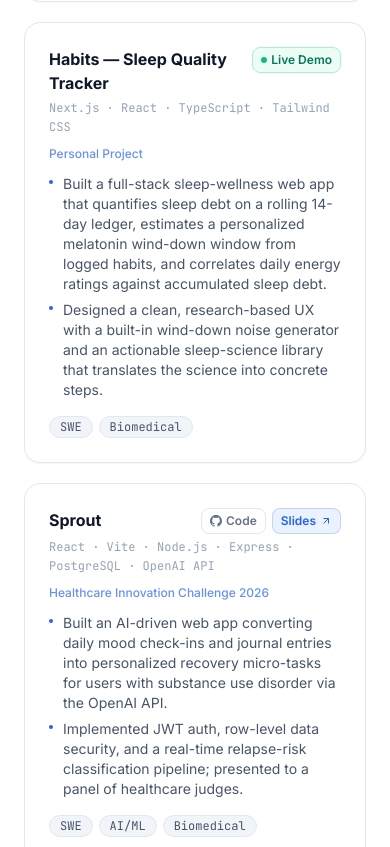
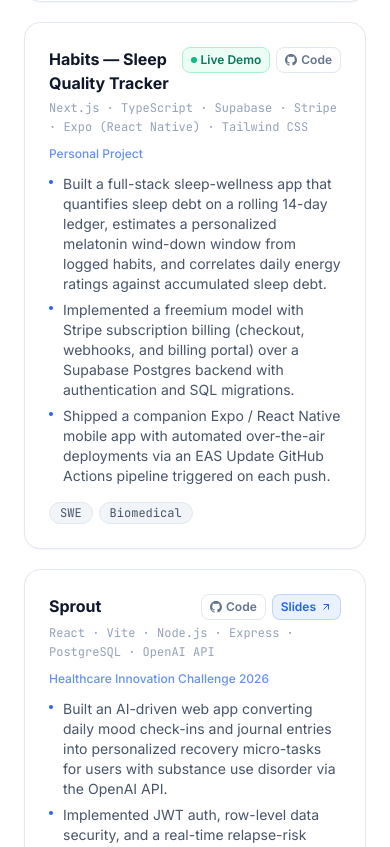
Before and after one commit to s3raphsembrace/portfolio, a Next.js app: page / in a window 390 px wide. Shown: the part 9822-10669 px from the top of the page. Built offline with nearby package versions, Linux system fonts and the light colour scheme.

Commit message:
expand Habits project: Supabase, Stripe billing, Expo mobile app, repo link

```diff
--- a/app/page.tsx
+++ b/app/page.tsx
@@ -153,14 +153,16 @@ const PROJECTS: {
     },
     {
       name: "Habits — Sleep Quality Tracker",
-      stack: "Next.js · React · TypeScript · Tailwind CSS",
+      stack: "Next.js · TypeScript · Supabase · Stripe · Expo (React Native) · Tailwind CSS",
       context: "Personal Project",
       bullets: [
-        "Built a full-stack sleep-wellness web app that quantifies sleep debt on a rolling 14-day ledger, estimates a personalized melatonin wind-down window from logged habits, and correlates daily energy ratings against accumulated sleep debt.",
-        "Designed a clean, research-based UX with a built-in wind-down noise generator and an actionable sleep-science library that translates the science into concrete steps.",
+        "Built a full-stack sleep-wellness app that quantifies sleep debt on a rolling 14-day ledger, estimates a personalized melatonin wind-down window from logged habits, and correlates daily energy ratings against accumulated sleep debt.",
+        "Implemented a freemium model with Stripe subscription billing (checkout, webhooks, and billing portal) over a Supabase Postgres backend with authentication and SQL migrations.",
+        "Shipped a companion Expo / React Native mobile app with automated over-the-air deployments via an EAS Update GitHub Actions pipeline triggered on each push.",
       ],
       tags: ["SWE", "Biomedical"],
       demo: "https://habits-zeta-nine.vercel.app/",
+      repo: "https://github.com/s3raphsembrace/habits",
     },
     {
       name: "Sprout",
```
